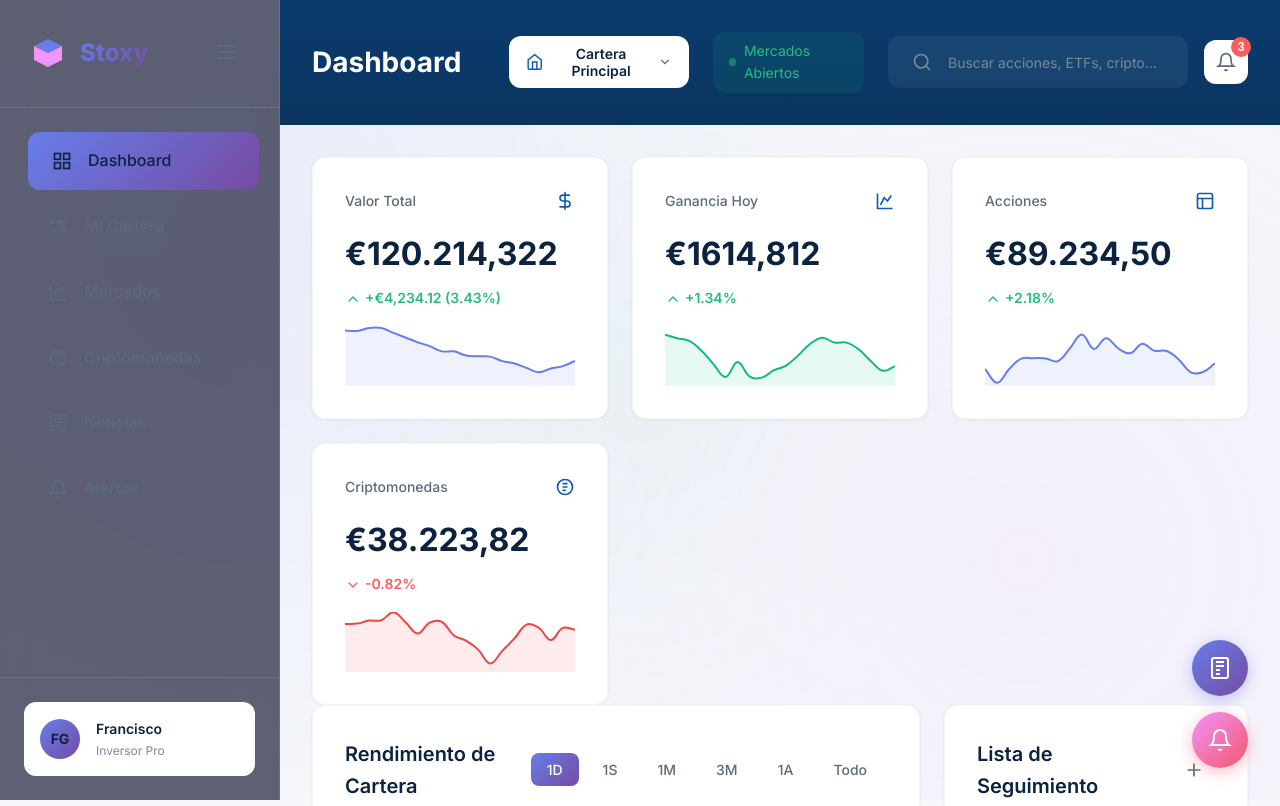
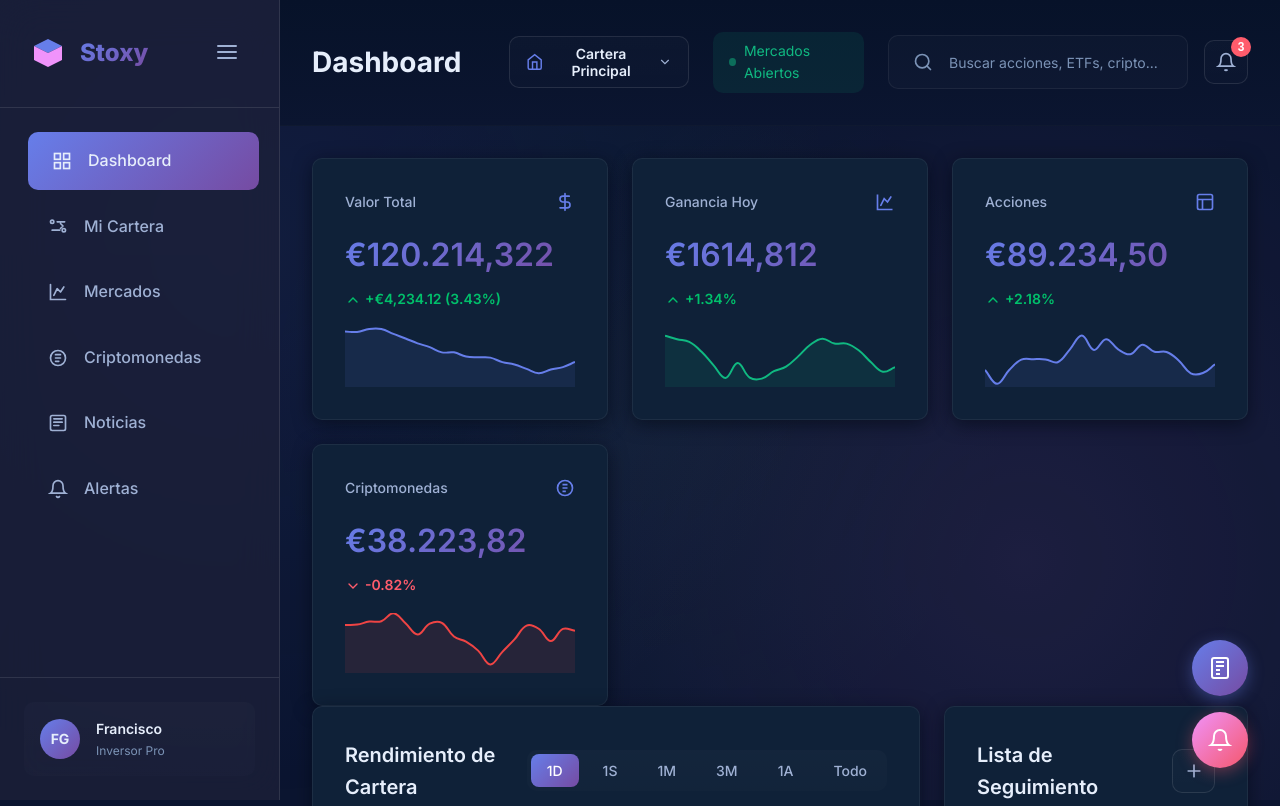
Before and after one commit to franlpz1969/stoxy, a website: page index.html in a window 1280 px wide. Shown: the top 806 px of the page. Drawn offline with nearby package versions, Linux system fonts and the light colour scheme; no server answers.

Commit message:
feat(theme): Yahoo Finance inspired dark theme

```diff
--- a/themes/yahoo.css
+++ b/themes/yahoo.css
@@ -1,46 +1,43 @@
-/* Yahoo-like mobile theme overrides */
+/* Yahoo Finance - Dark Theme (mobile-focused) */
 :root {
-  --bg-primary: #f5f7fb; /* page background */
-  --bg-secondary: #ffffff;
-  --bg-tertiary: #f0f3f8;
-  --bg-elevated: #ffffff;
+  --bg-primary: #0b1530; /* deep navy background */
+  --bg-secondary: #0f2138; /* cards and panels */
+  --bg-tertiary: #13263f; /* subtle elevated */
+  --bg-elevated: linear-gradient(180deg, rgba(255,255,255,0.02), rgba(255,255,255,0.01));
 
-  --text-primary: #0b2340; /* deep navy text */
-  --text-secondary: #5b6b7a;
-  --text-tertiary: #7b8897;
+  --text-primary: #e6eefb; /* very light text */
+  --text-secondary: #9fb1d4; /* muted captions */
+  --text-tertiary: #7b93b6;
 
-  --accent-purple: #0f5bb5; /* primary blue */
-  --accent-blue: #0f5bb5;
-  --accent-green: #21c07a;
-  --accent-red: #ff5c5c;
+  --accent-blue: #0077ff; /* Yahoo-like blue */
+  --accent-green: #00c06b;
+  --accent-red: #ff5c6c;
 
-  --success: #21c07a;
-  --danger: #ff5c5c;
+  --muted-border: rgba(255,255,255,0.06);
+  --shadow-sm: 0 4px 18px rgba(3,8,20,0.6);
 
-  --shadow-sm: 0 1px 4px rgba(16,24,40,0.06);
-  --shadow-md: 0 6px 18px rgba(16,24,40,0.08);
-
-  --radius-md: 12px;
-  --radius-lg: 14px;
+  --radius-md: 10px;
 }
 
-body {
+html,body {
+  height: 100%;
   background: var(--bg-primary);
   color: var(--text-primary);
+  font-synthesis: none;
 }
 
-/* Header becomes compact and navy */
+/* Header: compact, dark, with subtle blur */
 .header {
-  background: linear-gradient(180deg,#0b3b6f 0%, #0a355f 100%);
-  color: #fff;
-  border-bottom: none;
+  background: linear-gradient(180deg,#071229 0%, #0b1530 100%);
+  color: var(--text-primary);
+  border-bottom: 1px solid rgba(255,255,255,0.03);
+  backdrop-filter: blur(6px);
 }
 
-.page-title { color: #fff; }
+.page-title { color: var(--text-primary); }
+.search-bar { background: rgba(255,255,255,0.02); border: 1px solid var(--muted-border); color: var(--text-primary); }
 
-.search-bar { background: rgba(255,255,255,0.06); border: none; }
-
-/* Cards: white surfaces with subtle shadow */
+/* Cards and panels */
 .summary-card,
 .watchlist-container,
 .chart-container,
@@ -48,33 +45,36 @@
 .news-container {
   background: var(--bg-secondary);
   color: var(--text-primary);
-  border: 1px solid rgba(11,35,64,0.04);
+  border: 1px solid var(--muted-border);
   box-shadow: var(--shadow-sm);
+  border-radius: var(--radius-md);
 }
 
-.card-value { background: none; -webkit-text-fill-color: unset; color: var(--text-primary); }
+.card-value { color: var(--text-primary); font-weight: 600; }
 .card-label { color: var(--text-secondary); }
-.card-change.positive { color: var(--success); }
-.card-change.negative { color: var(--danger); }
+.card-change.positive { color: var(--accent-green); }
+.card-change.negative { color: var(--accent-red); }
 
-/* Watchlist compact, similar to Yahoo mobile */
-.watchlist-item { padding: 12px 14px; border-radius: 10px; background: #fff; }
-.watchlist-price { color: var(--text-primary); }
+/* Watchlist: compact rows with subtle separators */
+.watchlist-item { padding: 10px 12px; border-radius: 8px; background: transparent; border-bottom: 1px solid rgba(255,255,255,0.02); }
+.watchlist-price { color: var(--text-primary); font-weight:600; }
 
-/* Bottom navigation bar (mobile) */
+/* Charts: ensure grid lines visible on dark background */
+.chart-container canvas { background: transparent; }
+
+/* Bottom navigation bar (mobile) - dark */
 .bottom-nav {
   position: fixed;
   left: 0;
   right: 0;
   bottom: 0;
   height: 58px;
-  background: #ffffff;
-  border-top: 1px solid rgba(11,35,64,0.06);
+  background: linear-gradient(180deg, rgba(2,6,16,0.95), rgba(5,12,30,0.98));
+  border-top: 1px solid rgba(255,255,255,0.03);
   display: flex;
   justify-content: space-around;
   align-items: center;
   z-index: 2000;
-  box-shadow: 0 -6px 18px rgba(16,24,40,0.04);
 }
 
 .bottom-nav a { text-decoration: none; color: var(--text-secondary); font-size: 12px; display:flex; flex-direction:column; align-items:center; gap:4px; }
@@ -86,3 +86,11 @@
 @media (min-width: 1025px) {
   .bottom-nav { display: none; }
 }
+
+/* Small helpers for text contrast and badges */
+.badge { background: rgba(255,255,255,0.03); color: var(--text-primary); padding: 6px 8px; border-radius: 8px; font-size: 12px; }
+
+/* Preserve interactions and accessibility */
+a, button { color: inherit; }
+
+/* Preserve existing layout compatibility (no JS changes required) */
```
